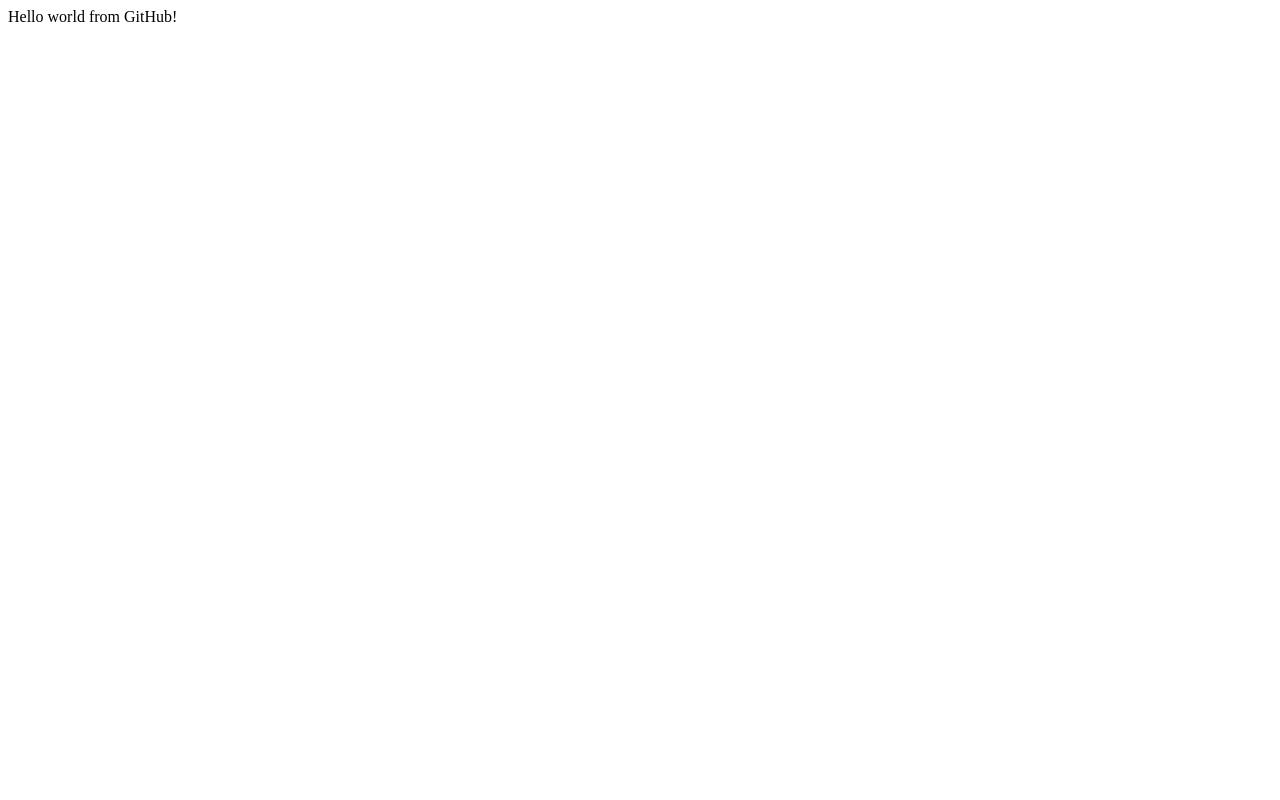
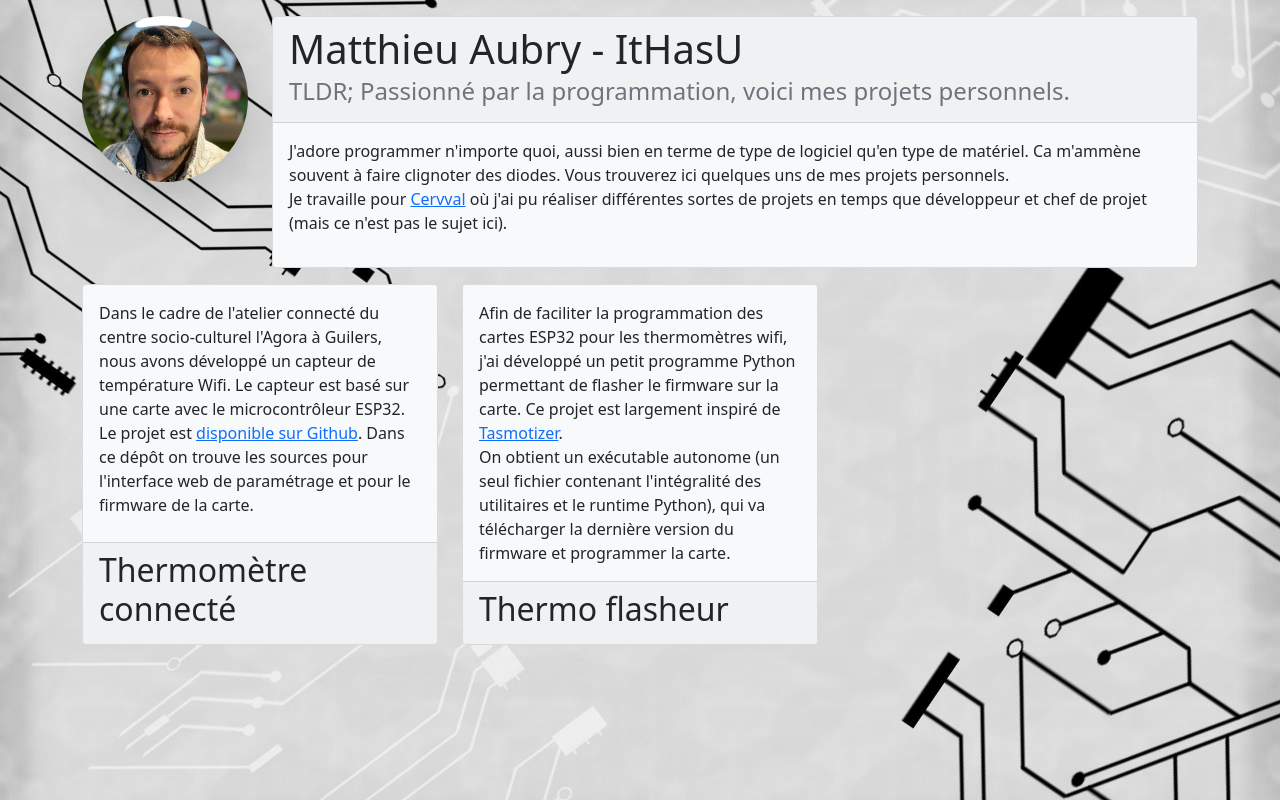
Before and after one commit to ItHasU/ithasu.github.io, a plain HTML site: page index.html in a window 1280 px wide. Drawn offline with nearby package versions, Linux system fonts and the light colour scheme.

Commit message:
First projects.

```diff
--- a/index.html
+++ b/index.html
@@ -1,15 +1,137 @@
-<!DOCTYPE html>
-<html>
+<!doctype html>
+<html lang="en">
 
 <head>
-  <meta charset='utf-8'>
-  <meta http-equiv='X-UA-Compatible' content='IE=edge'>
+  <meta charset="utf-8">
+  <meta name="viewport" content="width=device-width, initial-scale=1">
+  <meta name="description" content="">
+  <meta name="author" content="Matthieu AUBRY - ItHasU">
   <title>ItHasU</title>
-  <meta name='viewport' content='width=device-width, initial-scale=1'>
+
+  <link rel="canonical" href="https://www.ithasu.org/">
+
+  <!-- Bootstrap core CSS -->
+  <!-- CSS only -->
+  <link href="https://cdn.jsdelivr.net/npm/bootstrap@5.1.0/dist/css/bootstrap.min.css" rel="stylesheet"
+    integrity="sha384-KyZXEAg3QhqLMpG8r+8fhAXLRk2vvoC2f3B09zVXn8CA5QIVfZOJ3BCsw2P0p/We" crossorigin="anonymous">
+
+  <!-- Favicons -->
+  <meta name="theme-color" content="#7952b3">
+
+  <style>
+    body {
+      background-image: url("img/background.jpg");
+      background-size: cover;
+      background-attachment: fixed;
+      background-repeat: no-repeat;
+      background-position: center center;
+    }
+  </style>
 </head>
 
 <body>
-  Hello world from GitHub!
+  <main>
+    <div class="container">
+      <div class="row mt-3 mb-3">
+        <div class="col-md-2">
+          <img src="img/photo.jpg" class="img-fluid rounded-circle shadow-lg mb-3" alt="Myself">
+        </div>
+        <div class="col-md-10">
+          <div class="card rounded-3 bg-light">
+            <div class="card-header">
+              <h1 class="card-title">Matthieu Aubry - ItHasU</small></h1>
+              <h4 class="card-subtitle mb-2 text-muted">TLDR; Passionné par la programmation, voici mes projets
+                personnels.</h4>
+            </div>
+            <div class="card-body">
+              <p>J'adore programmer n'importe quoi, aussi bien en terme de type de logiciel qu'en
+                type de matériel. Ca m'ammène souvent à faire clignoter des diodes. Vous trouverez ici quelques uns de
+                mes projets personnels.<br>Je travaille pour <a href="https://www.cervval.com/"
+                  target="blank">Cervval</a>
+                où j'ai pu réaliser différentes sortes de projets en temps que développeur et chef
+                de projet (mais ce n'est pas le sujet ici).</p>
+            </div>
+          </div>
+        </div>
+      </div>
+    </div>
+
+    <div class="container">
+      <div class="row row-cols-1 row-cols-md-3 g-4 mb-3">
+        <div class="col">
+          <div class="card h-100 bg-light">
+            <!-- <img src="img/photo.jpg" class="card-img-top"> -->
+            <div class="card-body">
+              Dans le cadre de l'atelier connecté du centre socio-culturel l'Agora à Guilers, nous avons développé un
+              capteur de température Wifi. Le capteur est basé sur une carte avec le microcontrôleur ESP32.<br>
+
+              Le projet est <a href="https://github.com/ItHasU/WirelessThermometer">disponible sur Github</a>. Dans ce
+              dépôt on trouve les sources pour l'interface web de paramétrage et pour le firmware de la carte.
+            </div>
+            <div class="card-footer">
+              <h2 class="card-title">Thermomètre connecté</h2>
+            </div>
+          </div>
+        </div>
+
+        <div class="col">
+          <div class="card h-100 bg-light">
+            <div class="card-body">
+              Afin de faciliter la programmation des cartes ESP32 pour les thermomètres wifi, j'ai développé un petit
+              programme Python permettant de flasher le firmware sur la carte. Ce projet est largement inspiré de <a
+                href="https://github.com/tasmota/tasmotizer" target="blank">Tasmotizer</a>.<br>
+              On obtient un exécutable autonome (un seul fichier contenant l'intégralité des utilitaires et le runtime
+              Python), qui va télécharger la dernière version du firmware et programmer la carte.
+            </div>
+            <div class="card-footer">
+              <h2 class="card-title">Thermo flasheur</h2>
+            </div>
+          </div>
+        </div>
+
+        <!--
+          <div class="col">
+            <div class="card h-100 bg-info">
+              <img src="img/background.jpg" class="card-img-top">
+              <div class="card-body">
+              </div>
+              <div class="card-footer">
+                <h2 class="card-title">Thermomètre connecté</h2>
+              </div>
+            </div>
+          </div>
+
+          <div class="col">
+            <div class="card h-100 bg-info">
+              <img src="img/photo.jpg" class="card-img-top">
+              <div class="card-body">
+              </div>
+              <div class="card-footer">
+                <h2 class="card-title">Thermomètre connecté</h2>
+              </div>
+            </div>
+          </div>
+
+          <div class="col">
+            <div class="card h-100 bg-info">
+              <img src="img/photo.jpg" class="card-img-top">
+              <div class="card-body">
+              </div>
+              <div class="card-footer">
+                <h2 class="card-title">Thermomètre connecté</h2>
+              </div>
+            </div>
+          </div>
+          -->
+
+      </div>
+    </div>
+  </main>
+
+  <script src="https://cdn.jsdelivr.net/npm/bootstrap@5.1.0/dist/js/bootstrap.bundle.min.js"
+    integrity="sha384-U1DAWAznBHeqEIlVSCgzq+c9gqGAJn5c/t99JyeKa9xxaYpSvHU5awsuZVVFIhvj"
+    crossorigin="anonymous"></script>
+
 </body>
 
 </html>
--- /dev/null
+++ b/main.css
@@ -0,0 +1,70 @@
+
+.container {
+  max-width: 960px;
+}
+
+/*
+ * Custom translucent site header
+ */
+
+.site-header {
+  background-color: rgba(0, 0, 0, .85);
+  -webkit-backdrop-filter: saturate(180%) blur(20px);
+  backdrop-filter: saturate(180%) blur(20px);
+}
+.site-header a {
+  color: #8e8e8e;
+  transition: color .15s ease-in-out;
+}
+.site-header a:hover {
+  color: #fff;
+  text-decoration: none;
+}
+
+/*
+ * Dummy devices (replace them with your own or something else entirely!)
+ */
+
+.product-device {
+  position: absolute;
+  right: 10%;
+  bottom: -30%;
+  width: 300px;
+  height: 540px;
+  background-color: #333;
+  border-radius: 21px;
+  transform: rotate(30deg);
+}
+
+.product-device::before {
+  position: absolute;
+  top: 10%;
+  right: 10px;
+  bottom: 10%;
+  left: 10px;
+  content: "";
+  background-color: rgba(255, 255, 255, .1);
+  border-radius: 5px;
+}
+
+.product-device-2 {
+  top: -25%;
+  right: auto;
+  bottom: 0;
+  left: 5%;
+  background-color: #e5e5e5;
+}
+
+
+/*
+ * Extra utilities
+ */
+
+.flex-equal > * {
+  flex: 1;
+}
+@media (min-width: 768px) {
+  .flex-md-equal > * {
+    flex: 1;
+  }
+}
```
Also changed, not shown: img/background.jpg (added), img/photo.jpg (added).
